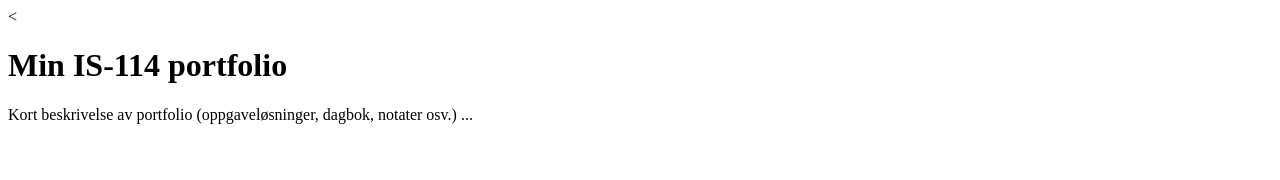
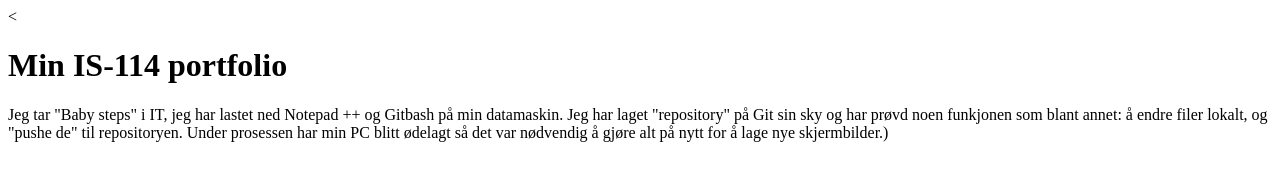
Before and after one commit to Patryk555/IS-114-OBLIG-0, a plain HTML site: page docs/index.html in a window 1280 px wide. Drawn offline with Linux system fonts and the light colour scheme.

Commit message:
Endret portolio og fixed på html

```diff
--- a/docs/index.html
+++ b/docs/index.html
@@ -1,5 +1,5 @@
 <!DOCTYPE html>
-<html>
+<html lang="en">
 <head>
 <meta charset="utf-8">
 <meta name="viewport" content="width=device-width, initial-scale=1">
@@ -7,6 +7,6 @@
 <</head>
 <body>
 <h1>Min IS-114 portfolio</h1>
-<p>Kort beskrivelse av portfolio (oppgaveløsninger, dagbok, notater osv.) ...
+<p>Jeg tar "Baby steps" i IT, jeg har lastet ned Notepad ++ og Gitbash på min datamaskin. Jeg har laget "repository" på Git sin sky og har prøvd noen funkjonen som blant annet: å endre filer lokalt, og "pushe de" til repositoryen. Under prosessen har min PC blitt ødelagt så det var nødvendig å gjøre alt på nytt for å lage nye skjermbilder.)</p>
 </body>
 </html>
```
